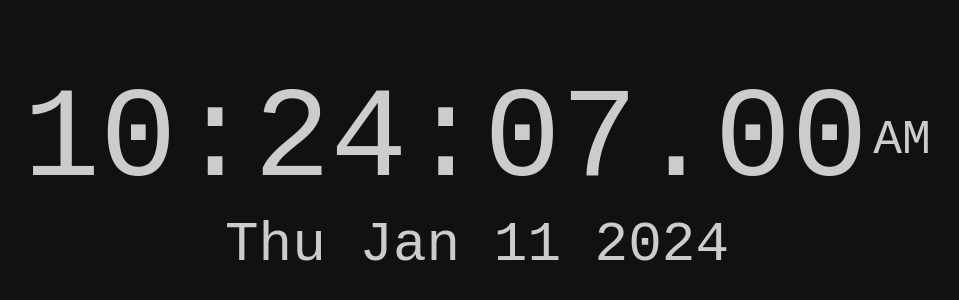
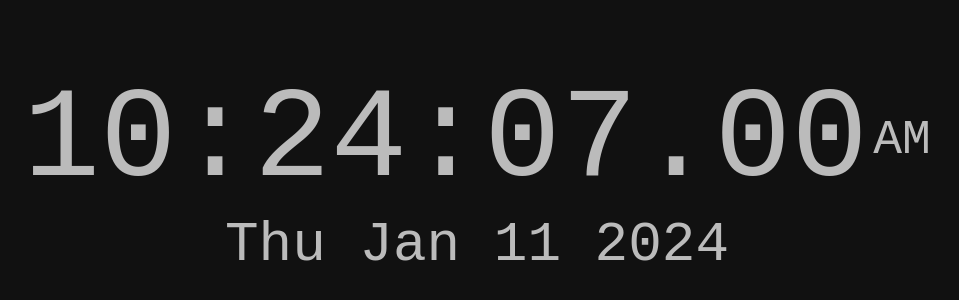
Before and after one commit to nahina9/clock, a plain HTML site: page index.html in a window 1280 px wide. Shown: the part 228-528 px from the top of the page, without its empty margins (163-1122 px from the left). Drawn offline with Linux system fonts and the light colour scheme.

Commit message:
Update styles.css

```diff
--- a/styles.css
+++ b/styles.css
@@ -7,7 +7,7 @@ body {
       margin: 0;
       font-family: 'Courier New', monospace; /* Use a monospaced font */
       background-color: #111; /* Dark background color */
-      color: #ccc; /* White text color */
+      color: #bbb; /* White text color */
     }
 
     #clock-container {
```
